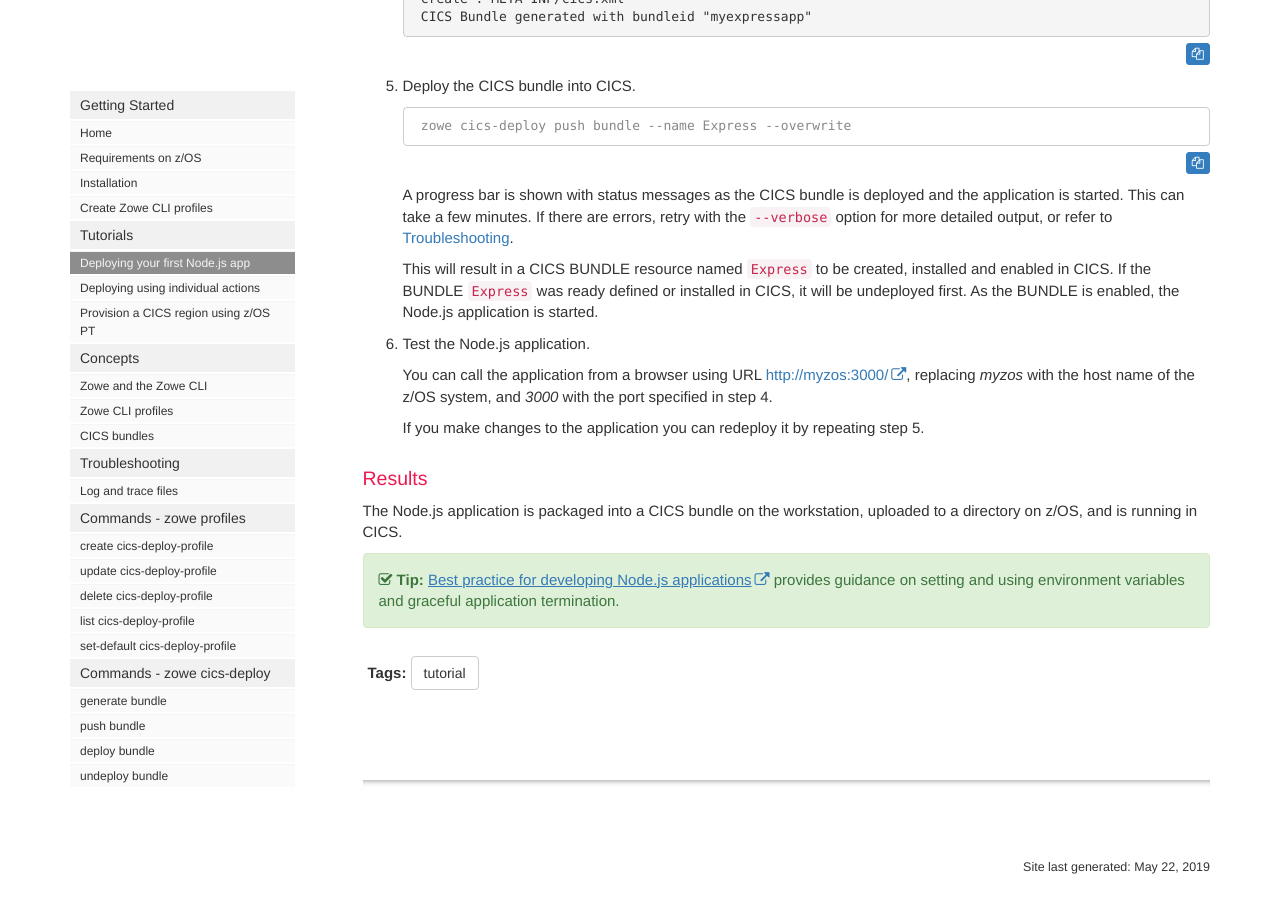
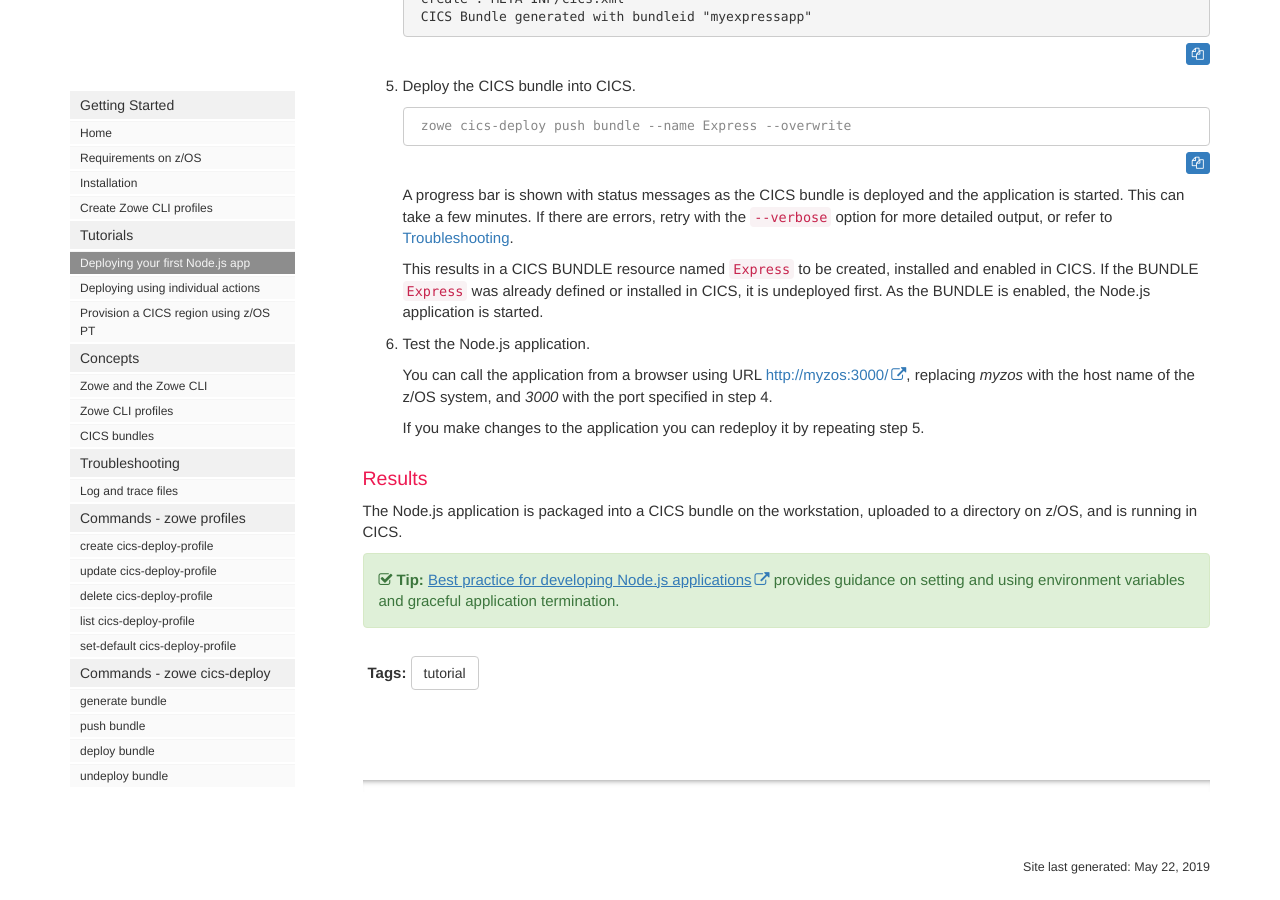
Before and after one commit to IBM/zowe-cli-cics-deploy-plugin, a Jekyll site: the page built from docs/pages/cdp/cdp-Deploying-your-first-nodejs-app.md, in a window 1280 px wide and 900 px high, scrolled down 1028 px. Built offline with Jekyll 4.4.1, drawn with Linux system fonts in a browser that asks for light colours; nearby versions of some CDN libraries; comment, search, counter and statistics services are not loaded.

Commit message:
Update docs/pages/cdp/cdp-Deploying-your-first-nodejs-app.md
Co-Authored-By: tasha-m-k <47576163+tasha-m-k@users.noreply.github.com>

```diff
--- a/docs/pages/cdp/cdp-Deploying-your-first-nodejs-app.md
+++ b/docs/pages/cdp/cdp-Deploying-your-first-nodejs-app.md
@@ -61,7 +61,7 @@ CICS TS V5.5 introduced support to run Node.js applications and is required by t
 
     A progress bar is shown with status messages as the CICS bundle is deployed and the application is started. This can take a few minutes. If there are errors, retry with the `--verbose` option for more detailed output, or refer to [Troubleshooting](cdp-Troubleshooting-General).
 
-    This will result in a CICS BUNDLE resource named `Express` to be created, installed and enabled in CICS. If the BUNDLE `Express` was ready defined or installed in CICS, it will be undeployed first. As the BUNDLE is enabled, the Node.js application is started.
+    This results in a CICS BUNDLE resource named `Express` to be created, installed and enabled in CICS. If the BUNDLE `Express` was already defined or installed in CICS, it is undeployed first. As the BUNDLE is enabled, the Node.js application is started.
 
 6. Test the Node.js application.
 
```
